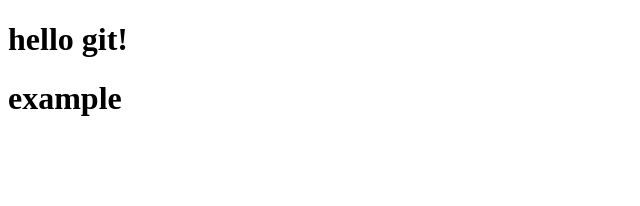
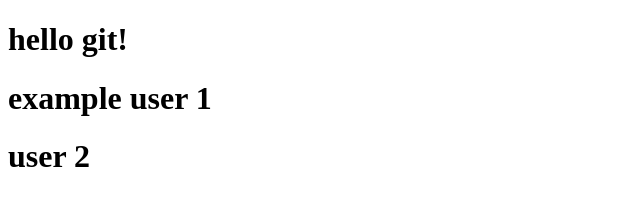
Before and after one commit to murqdan/learn-git-remote, a plain HTML site: page index.html in a window 1280 px wide. Shown: the whole page, without its empty margins (0-640 px from the left). Drawn offline with Linux system fonts and the light colour scheme.

Commit message:
add user2 to index.html

```diff
--- a/index.html
+++ b/index.html
@@ -8,6 +8,7 @@
 </head>
 <body>
     <h1>hello git!</h1>
-    <h1>example</h1>
+    <h1>example user 1</h1>
+    <h1>user 2</h1>
 </body>
 </html>
```
